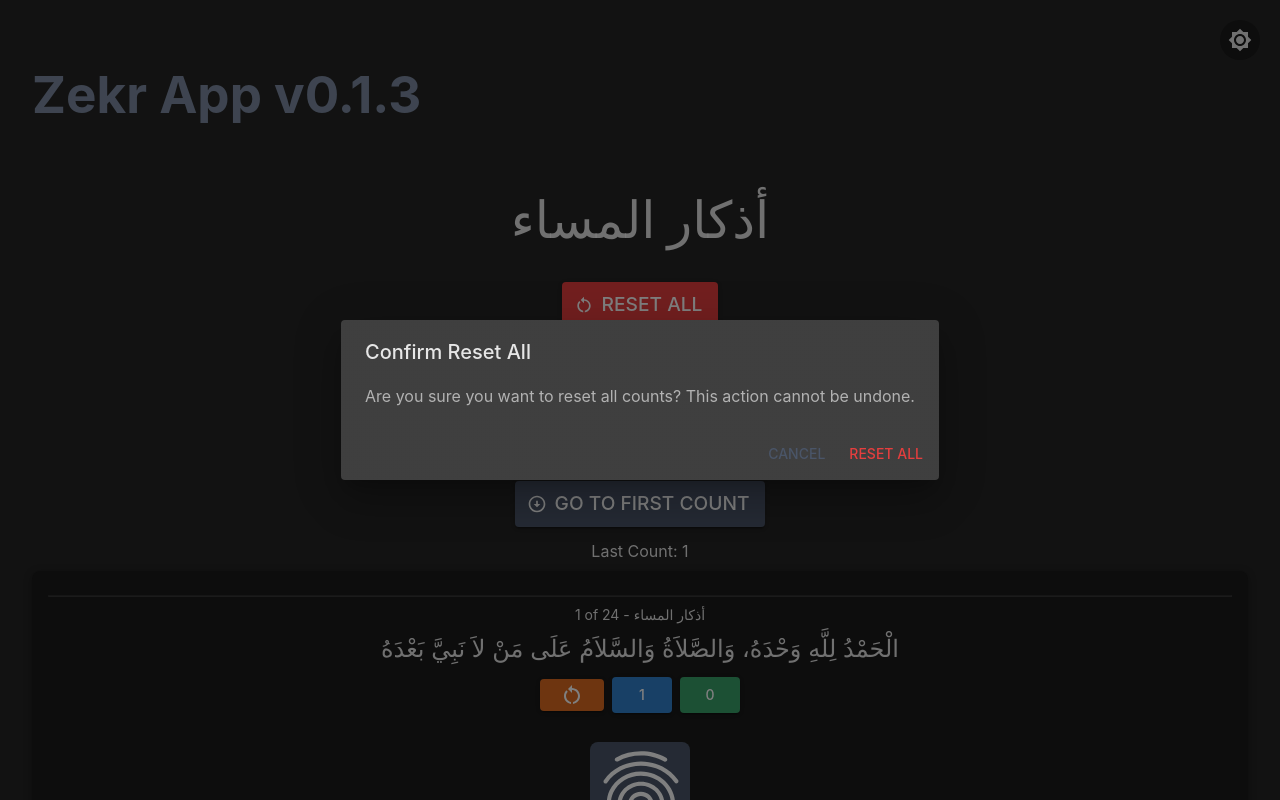
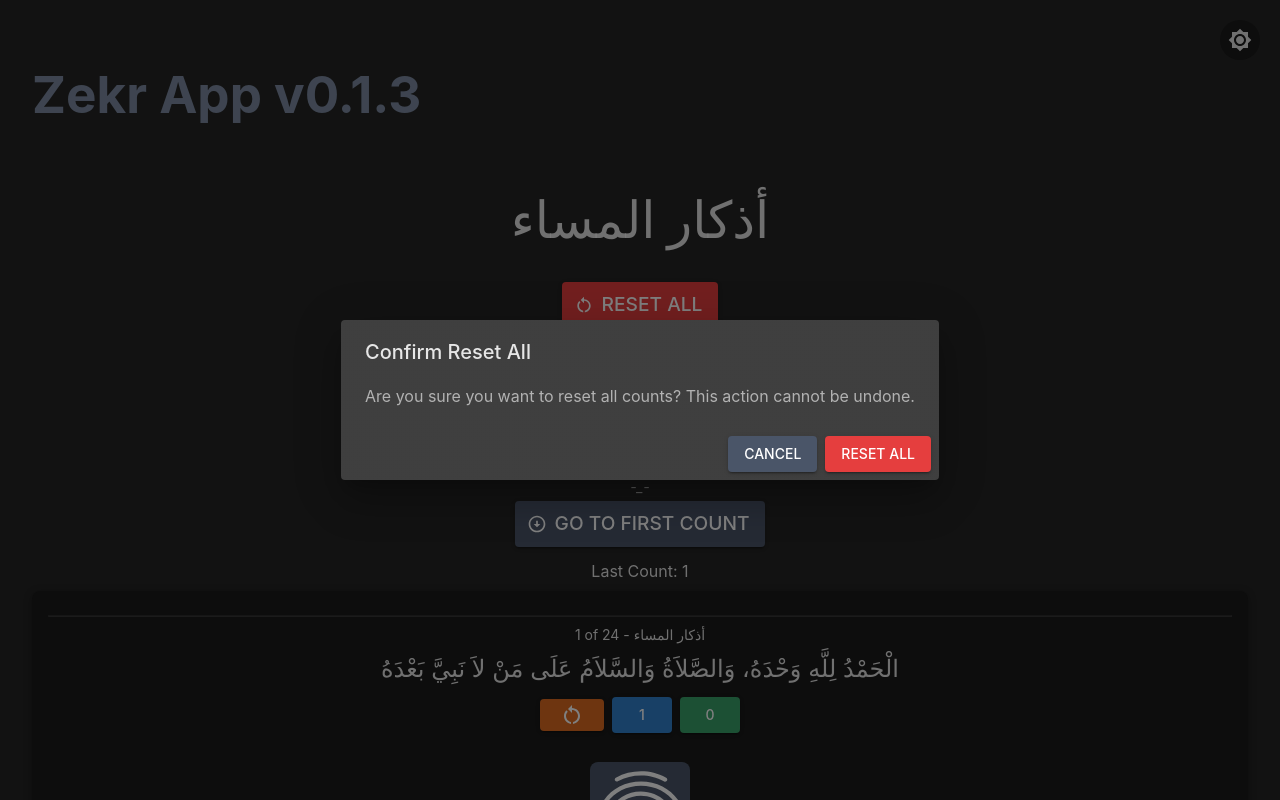
Before and after one commit to mero2online/Azkar, a React (Vite) app: page /zekr/1 in a window 1280 px wide. Both pictures are taken after a click on the button "RESET ALL". Shown: the top 800 px of the page. Built offline with nearby package versions, Linux system fonts and the light colour scheme.

Commit message:
EDIT: Enhance Zekr GUI modal reset button style and last time if empty

```diff
--- a/src/ZekrGUI.jsx
+++ b/src/ZekrGUI.jsx
@@ -199,14 +199,15 @@ const ZekrGUI = ({ current, storedCounts }) => {
             <Typography variant='body1' sx={{ my: 1 }}>
               Last Time: {time}
             </Typography>
-            {!disabledBtn && mergedCount[index]?.dateTime && (
-              <Typography
-                variant='body2'
-                sx={{ color: 'text.secondary', fontStyle: 'italic' }}
-              >
-                {getTimeSince(mergedCount[index].dateTime, 'long')}
-              </Typography>
-            )}
+
+            <Typography
+              variant='body2'
+              sx={{ color: 'text.secondary', fontStyle: 'italic' }}
+            >
+              {!disabledBtn && mergedCount[index]?.dateTime
+                ? getTimeSince(mergedCount[index].dateTime, 'long')
+                : '-_-'}
+            </Typography>
           </Box>
           <div>
             <Button
@@ -403,10 +404,19 @@ const ZekrGUI = ({ current, storedCounts }) => {
           </DialogContentText>
         </DialogContent>
         <DialogActions>
-          <Button onClick={() => setOpenResetDialog(false)} color='primary'>
+          <Button
+            onClick={() => setOpenResetDialog(false)}
+            variant='contained'
+            color='primary'
+          >
             Cancel
           </Button>
-          <Button onClick={handleResetAll} color='error' autoFocus>
+          <Button
+            onClick={handleResetAll}
+            variant='contained'
+            color='error'
+            autoFocus
+          >
             Reset All
           </Button>
         </DialogActions>
```
